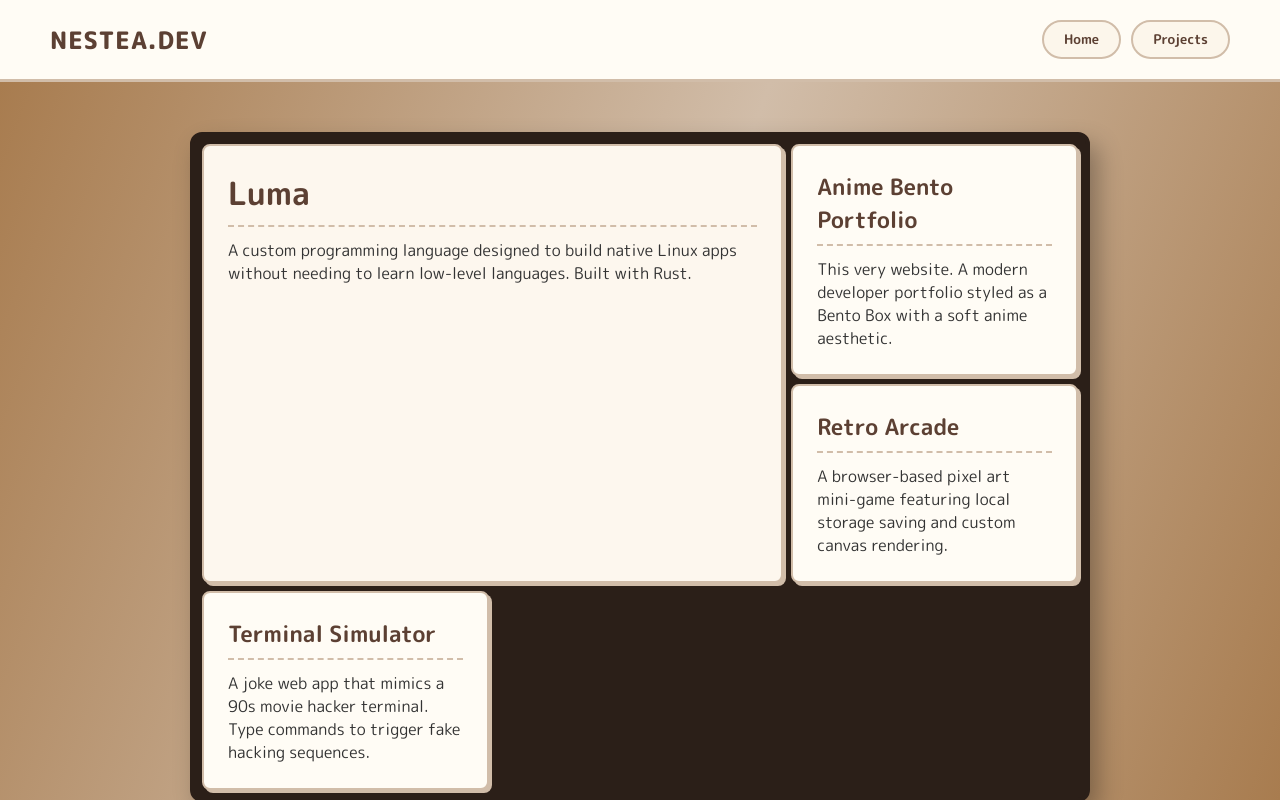
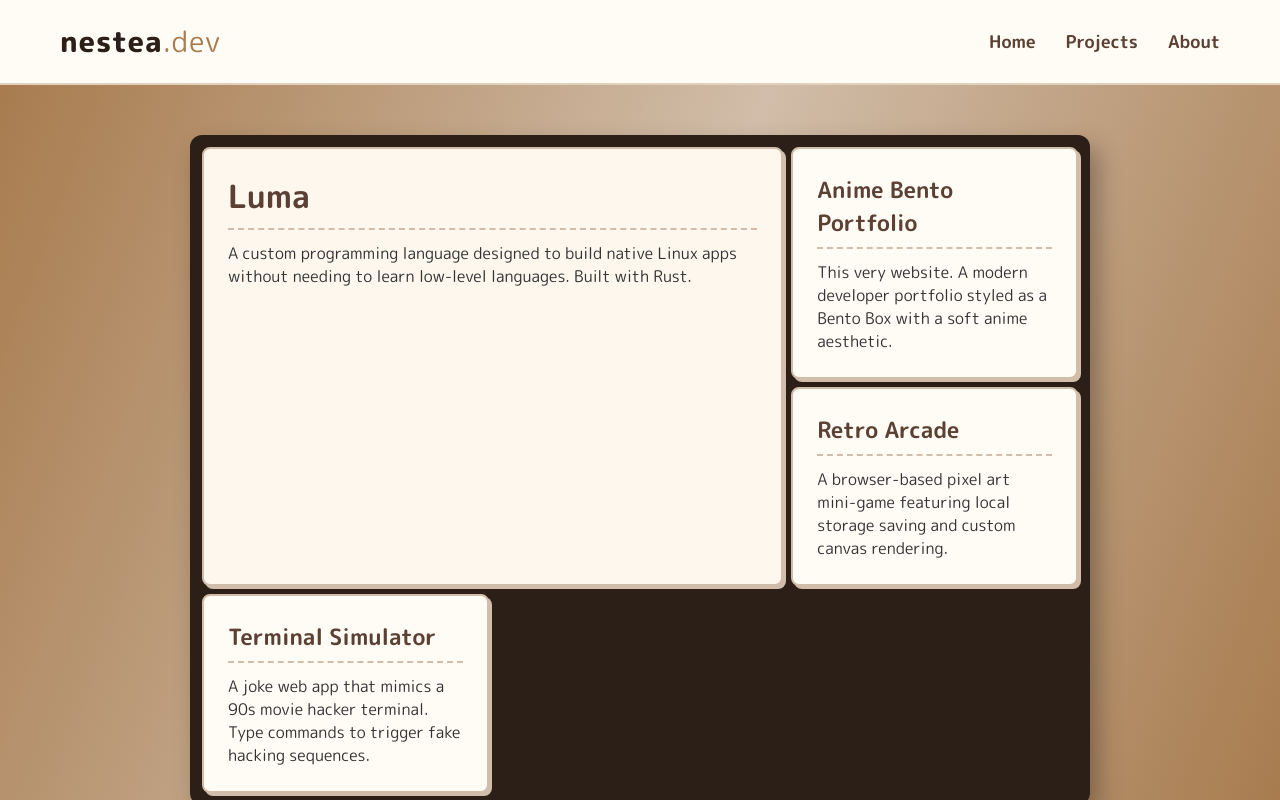
Before and after one commit to SandwichEater577/My-Portflio, a React app: page / in a window 1280 px wide. Built offline with nearby package versions, Linux system fonts and the light colour scheme; the HTML template or start-up script is replaced by a standard one.

Commit message:
Updated Styling and now WIP

```diff
--- a/src/Components/Header.css
+++ b/src/Components/Header.css
@@ -1,45 +1,60 @@
 header {
-  background-color: #fffcf5;
-  color: #5c4033;
-
-  padding: 20px 50px;
-
+  position: sticky;
+  top: 0;
+  z-index: 100;
+  background: rgba(255, 252, 245, 0.95);
+  backdrop-filter: blur(10px);
+  border-bottom: 2px solid #e0d0bc;
+  padding: 20px 60px;
   display: flex;
-
   justify-content: space-between;
   align-items: center;
-
-  border-bottom: 3px solid #d1bda9;
-
-  box-shadow: 0px 4px 10px rgba(0, 0, 0, 0.05);
 }
 
-header h1 {
-  font-size: 1.5rem;
+.logo-area h1 {
+  font-size: 1.8rem;
   font-weight: 800;
+  color: #2b1f18;
   letter-spacing: 1px;
+  margin: 0;
 }
 
-header button {
-  background-color: #fcf6eb;
-
-  color: #5c4033;
-
-  border: 2px solid #d1bda9;
-  border-radius: 20px;
-
-  padding: 8px 20px;
-  margin-left: 10px;
-
-  font-family: inherit;
-  font-weight: bold;
-
-  cursor: pointer;
-
-  transition: all 0.2s;
+.logo-area h1 span {
+  color: #a87c4f;
+  font-weight: 400;
 }
 
-header button:hover {
-  background-color: #5c4033;
-  color: #fffcf5;
+.nav-links {
+  display: flex;
+  gap: 30px;
 }
+
+.nav-links a {
+  font-family: inherit;
+  text-decoration: none;
+  font-size: 1.1rem;
+  font-weight: 700;
+  color: #5c4033;
+  position: relative;
+  transition: color 0.3s ease;
+}
+
+.nav-links a::after {
+  content: "";
+  position: absolute;
+  width: 0;
+  height: 3px;
+  bottom: -5px;
+  left: 0;
+  background-color: #a87c4f;
+  transition: width 0.3s ease;
+  border-radius: 2px;
+}
+
+.nav-links a:hover {
+  color: #a87c4f;
+}
+
+.nav-links a:hover::after {
+  width: 100%;
+}
--- a/src/Components/Header.jsx
+++ b/src/Components/Header.jsx
@@ -3,11 +3,17 @@ import "./Header.css";
 export default function Header() {
   return (
     <header>
-      <h1>NESTEA.DEV</h1>
-      <div className="nav-links">
-        <button>Home</button>
-        <button>Projects</button>
+      <div className="logo-area">
+        <h1>
+          nestea<span>.dev</span>
+        </h1>
       </div>
+
+      <nav className="nav-links">
+        <a href="#home">Home</a>
+        <a href="#projects">Projects</a>
+        <a href="#about">About</a>
+      </nav>
     </header>
   );
 }
```
